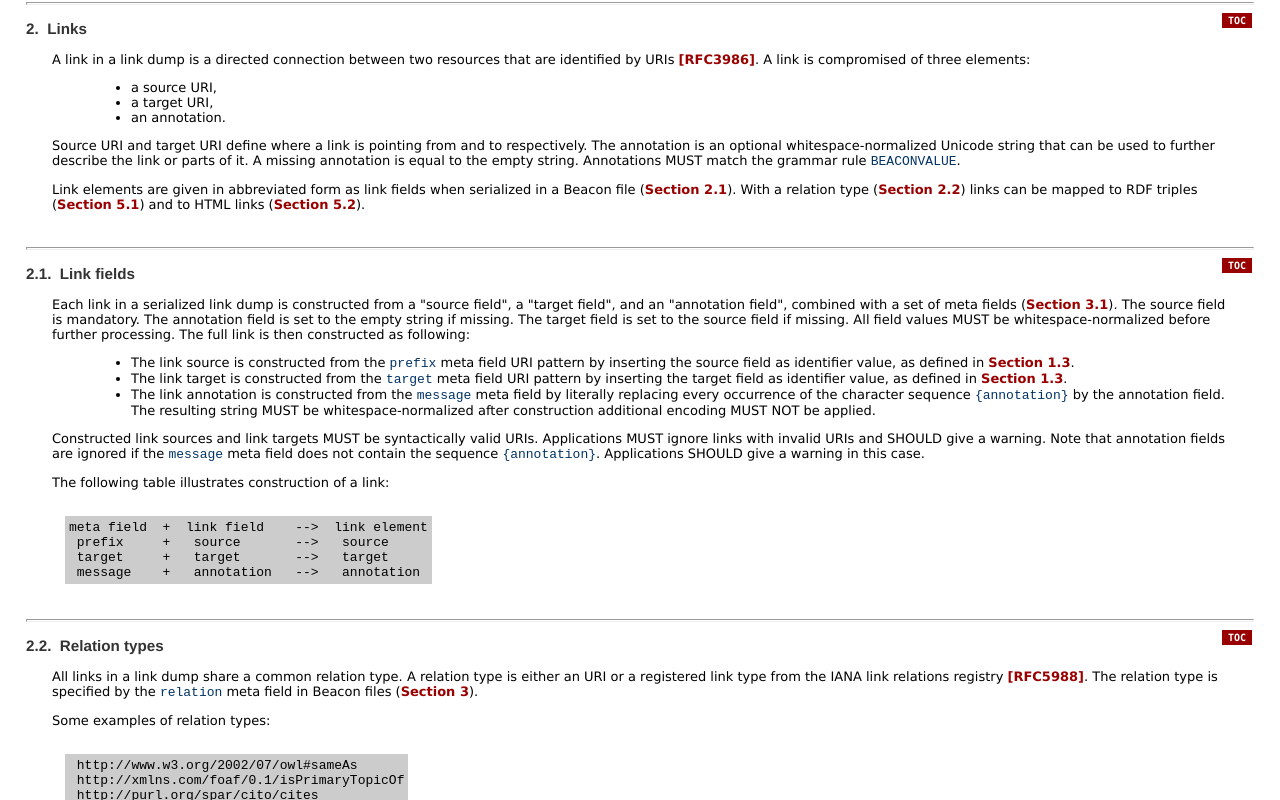
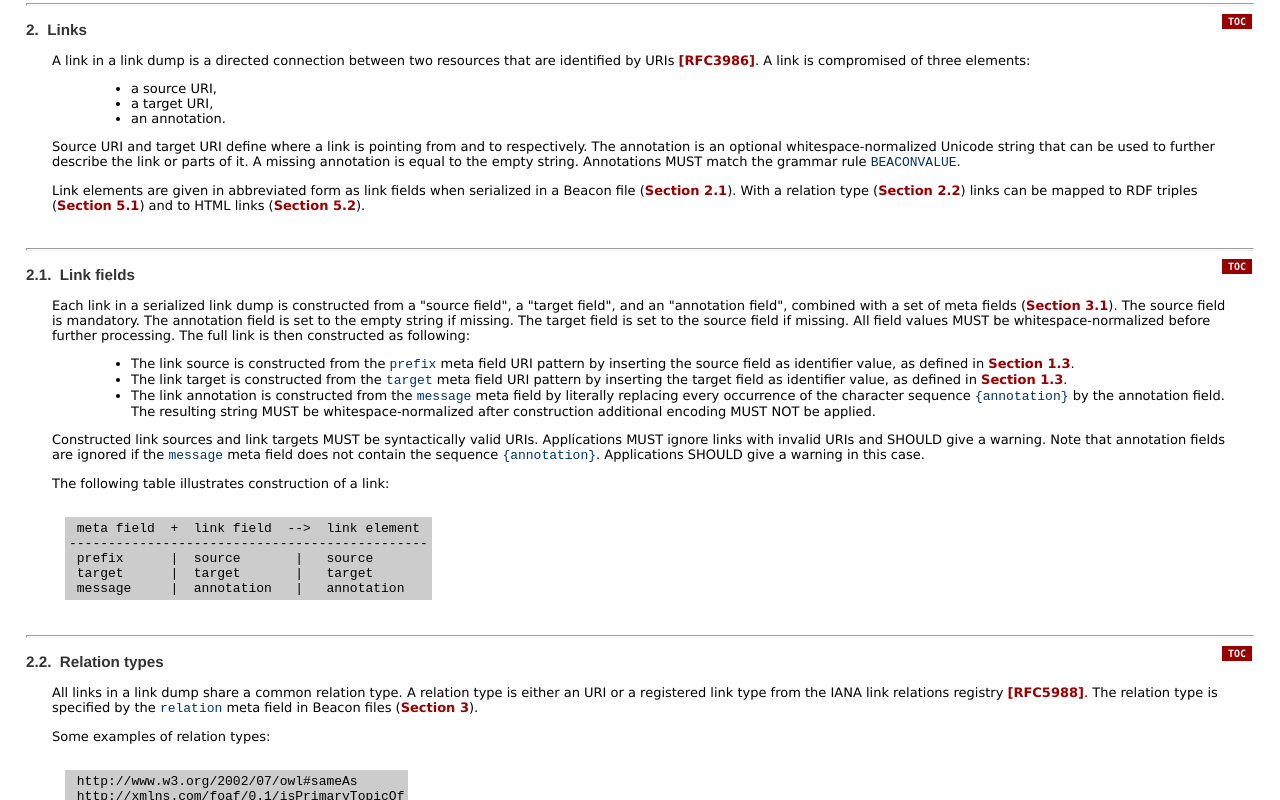
Before and after one commit to gbv/beaconspec, a plain HTML site: page beacon.html in a window 1280 px wide. Shown: the part 3310-4110 px from the top of the page. Drawn offline with Linux system fonts and the light colour scheme.

Commit message:
added revision a706220

```diff
--- a/beacon.html
+++ b/beacon.html
@@ -345,8 +345,8 @@ Notational Conventions</h3>
       described in <a class='info' href='#RFC5234'>[RFC5234]<span> (</span><span class='info'>Crocker, D. and P. Overell, &ldquo;Augmented BNF for Syntax Specifications: ABNF,&rdquo; January&nbsp;2008.</span><span>)</span></a>, including the ABNF
       core rules <tt>HTAB</tt>, <tt>LF</tt>,
       <tt>CR</tt>, and <tt>SP</tt>. In addition, the
-      operator <tt>-</tt> is used to exclude line breaks and
-      vertical bars in the following rules:
+      minus operator (<tt>-</tt>) is used to exclude line
+      breaks and vertical bars in the following rules:
 
 </p><div style='display: table; width: 0; margin-left: 3em; margin-right: auto'><pre>
  BEACONLINE  =  *CHAR - ( *CHAR LINEBREAK *CHAR )
@@ -595,10 +595,11 @@ Link fields</h3>
       The following table illustrates construction of a link:
 
 </p><div style='display: table; width: 0; margin-left: 3em; margin-right: auto'><pre>
-meta field  +  link field    --&gt;  link element
- prefix     +   source       --&gt;   source
- target     +   target       --&gt;   target
- message    +   annotation   --&gt;   annotation
+ meta field  +  link field  --&gt;  link element
+----------------------------------------------
+ prefix      |  source       |   source
+ target      |  target       |   target
+ message     |  annotation   |   annotation
 </pre></div>
 <a name="relation-types"></a><br /><hr />
 <table summary="layout" cellpadding="0" cellspacing="2" class="TOCbug" align="right"><tr><td class="TOCbug"><a href="#toc">&nbsp;TOC&nbsp;</a></td></tr></table>
```
Also changed, not shown: beacon.txt.
